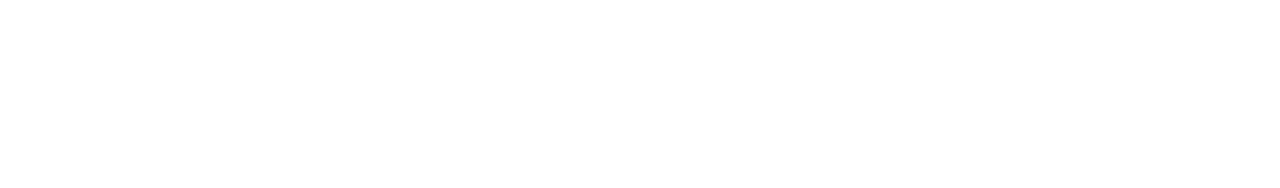
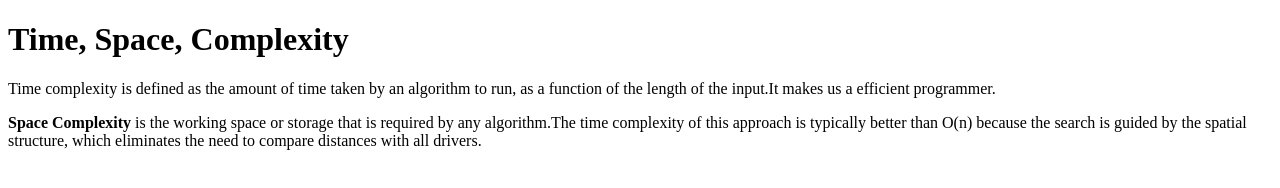
Before and after one commit to acciojob/time-and-space-complexity-Bhuvaneswari92, a website: page main.html in a window 1280 px wide. Drawn offline with Linux system fonts and the light colour scheme.

Commit message:
created a submission

```diff
--- a/main.html
+++ b/main.html
@@ -8,6 +8,9 @@
 
 <body>
 	<!-- the entire body must be written by student -->
+	<h1>Time, Space, Complexity</h1>
+	<p>Time complexity is defined as the amount of time taken by an algorithm to run, as a function of the length of the input.It makes us a efficient programmer.</p>
+	<p2><b>Space Complexity</b> is the working space or storage that is required by any algorithm.The time complexity of this approach is typically better than O(n) because the search is guided by the spatial structure, which eliminates the need to compare distances with all drivers. </p2>
     <script type="text/javascript" src="./script.js">
 </script>
 
```
